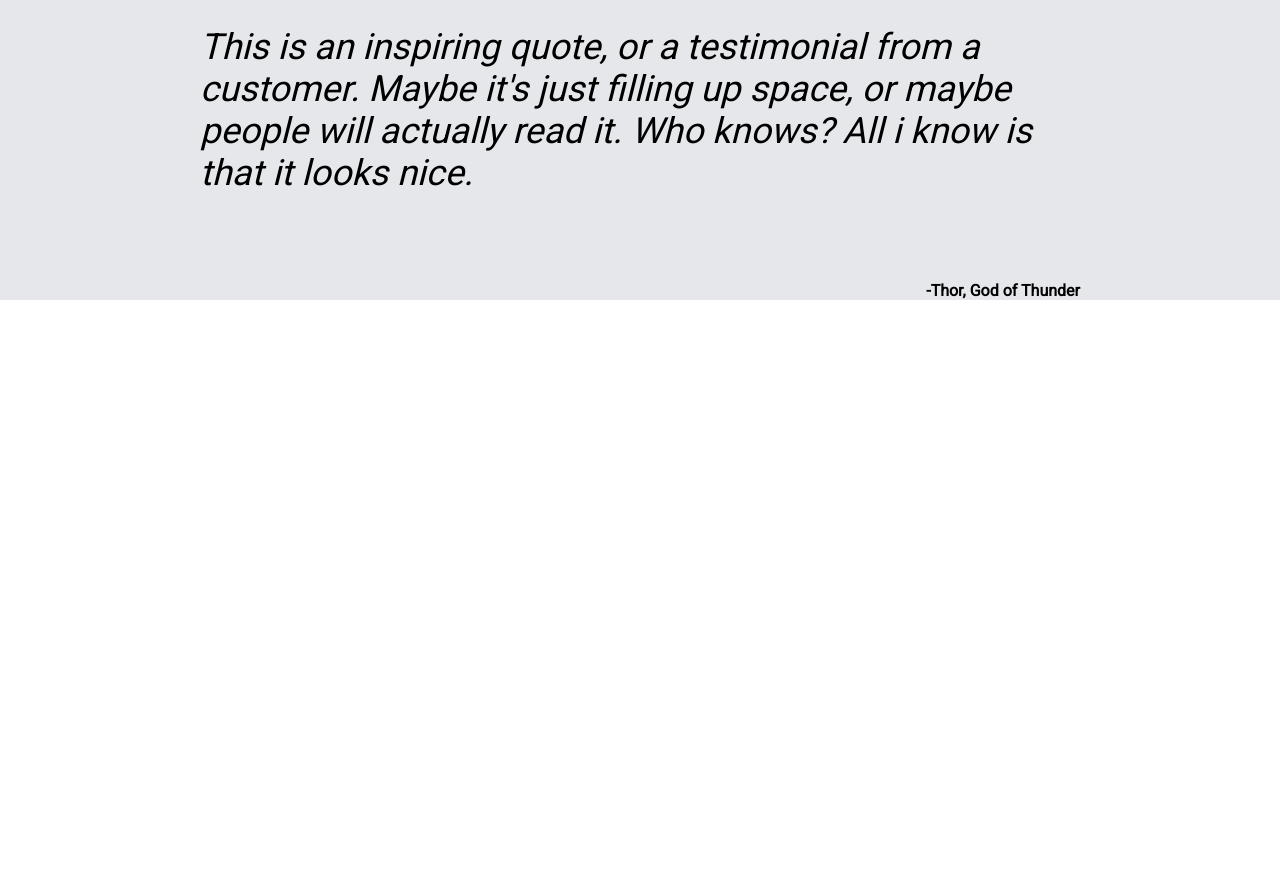
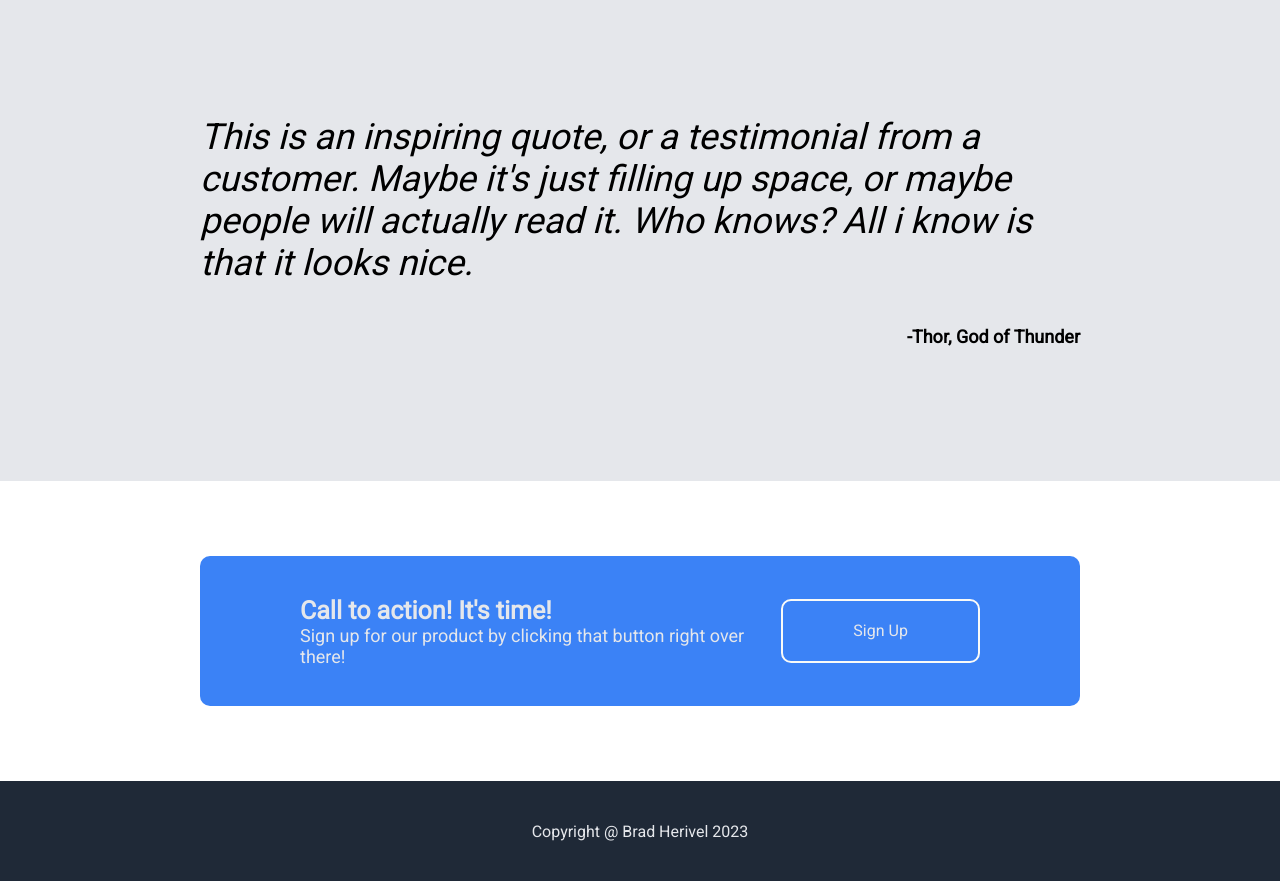
Before and after one commit to bradherivel/project-landing-page, a plain HTML site: page index.html in a window 1280 px wide. Shown: the part 994-1875 px from the top of the page. Before the commit the page ends 1294 px from the top, so only its background shows below. Drawn offline with Linux system fonts and the light colour scheme.

Commit message:
Finish project landing page, slight edits needed

```diff
--- a/index.html
+++ b/index.html
@@ -105,16 +105,59 @@
 
         <br>
 
+        <p class="thor">-Thor, God of Thunder</p>
+
+    </div>
+
+</div>
+
+<div class="forth-section">
+
+    <div class="call-to-action-box">
+
+        <div class="call-to-action-txt">
+
+        Call to action! It's time!
+
+        <br>
+
+
+
+        <div class="sign-up-txt">
+
+        Sign up for our product by clicking that button right over there!
+
+        </div>
+
+    </div>
+
+        <div class="signup-button">
+
+            Sign Up
+
+        </div>
+
+    </div>
+
     </div>
 
 
+    <div class="footer">
+
+        <div class="foot-box">
+
+            <div class="text-box">
+
+                Copyright @ Brad Herivel 2023
+
+            </div>
+        </div>
+    </div>
+
 </div>
 
-    <div class="quote2">
 
-        <p>-Thor, God of Thunder</p>
-
-    </div>
+</div>
 
 </div>
 
--- a/styles.css
+++ b/styles.css
@@ -114,18 +114,68 @@ h2{
     font-weight: lighter;
     padding-left: 200px;
     padding-right: 200px;
+    padding-top: 100px;
+    padding-bottom: 100px;
     height: 300px;
 
 }
 
-.quote2{
+.thor{
+    text-align: end;
+    font-size: 18px;
+    font-weight: 900;
+}
+
+.forth-section{
     display: flex;
-    justify-content: flex-end;
+    justify-content: center;
     align-items: center;
-    background-color:#e5e7eb;
-    font-size: 12;
+    height: 300px;
+}
+
+.call-to-action-box{
+    display: flex;
+    justify-content: space-between;
+    align-items: center;
+    height: 150px;
+    width: 1100px;
+    margin-left: 200px;
+    margin-right: 200px;
+    background-color:#3B82F6;
+    color: #e5e7eb;
+    border-radius: 10px;
+}
+
+.call-to-action-txt{
+    justify-content: center;
+    align-content: center;
+    font-size: 25px;
     font-weight: bolder;
-    margin:0;
-    padding-left: 200;
-    padding-right: 200px;
+    margin-left: 100px;
 }
+
+.sign-up-txt{
+    font-size: 18px;
+    font-weight: normal;
+}
+
+.signup-button{
+    height: 40px;
+    width: 200px;
+    border: solid #f9faf8 2.5px;
+    border-radius: 10px;
+    text-align: center;
+    padding-top: 20px;
+    margin-right: 100px;
+}
+
+.footer{
+    display:flex;
+    height: 100px;
+    width: auto;
+    background-color: #1f2937;
+    text-align: center;
+    justify-content: center;
+    align-items: center;
+    color: #e5e7eb;
+}
```
